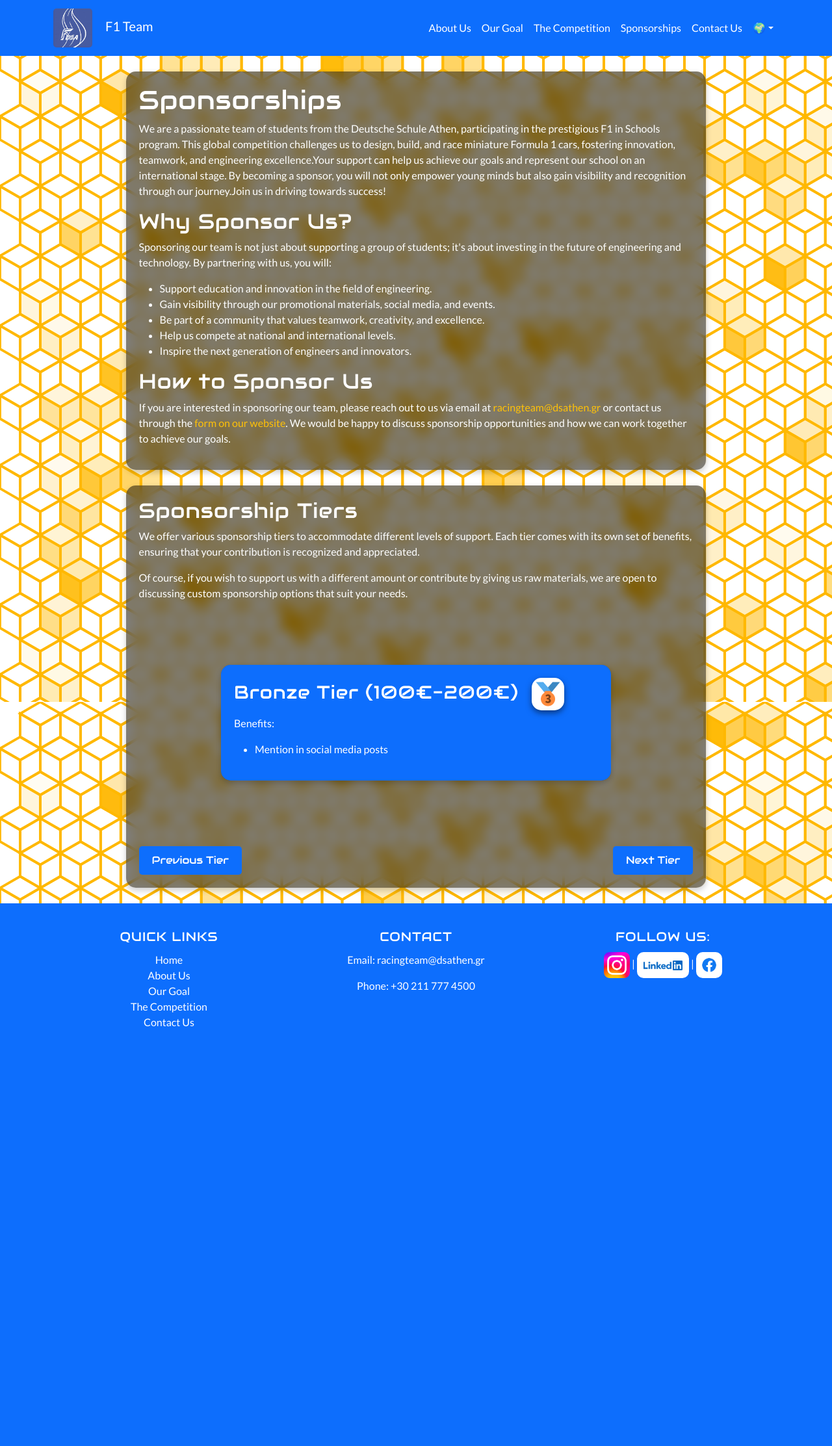
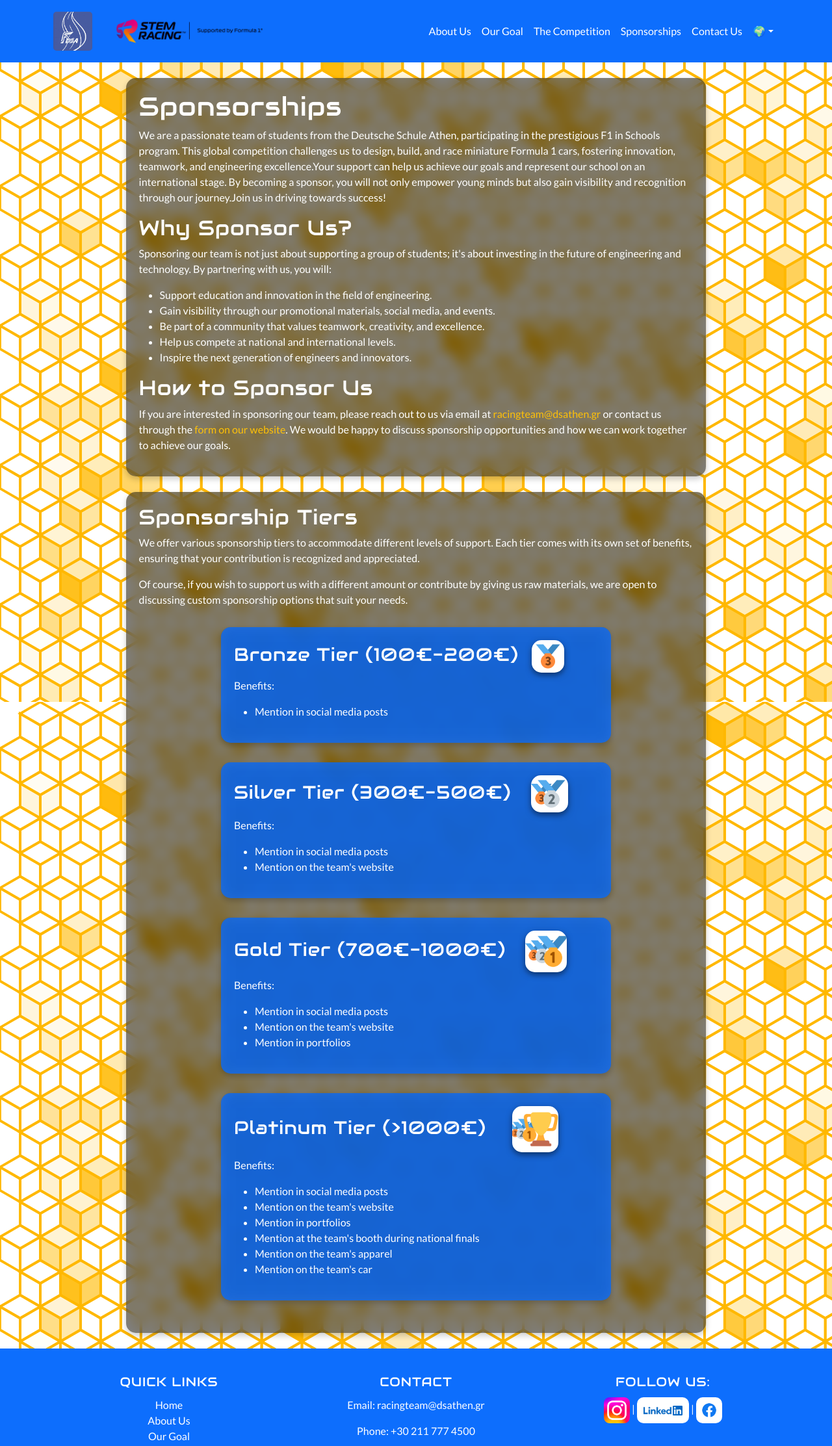
Before and after one commit to GeorgVerg/racingTeamWeb, a Django app: page /sponsorships in a window 1280 px wide. Shown: the top 2225 px of the page at 65% size. Before the commit the page ends 1580 px from the top, so only its background shows below. Run offline with Django 5.2, Linux system fonts and the light colour scheme; some libraries are stand-ins or nearby versions.

Commit message:
fixed sponsorships added logo

```diff
--- a/racers/sponsorships/static/sponsorships/css/base.css
+++ b/racers/sponsorships/static/sponsorships/css/base.css
@@ -3,6 +3,8 @@
     --secondary-color: #ffffff; /* White */
     --accent-color: #ffc107; /* Bootstrap warning yellow */
     --floating-bg: rgba(0, 0, 0, 0.5);
+
+    --primary-color-rgba: rgba(13, 110, 253, 0.8);
 }
 
 a.link {
@@ -14,53 +16,30 @@ a.link:hover {
     text-decoration: underline;
 }
 
-/* Default styles for larger screens */
-.carousel {
-    position: relative;
-    overflow: hidden;
-    min-height: 200px; /* Set a minimum height */
-    display: flex;
-    justify-content: center;
-    align-items: center;
-    padding: 20%;
-}
-
-.carousel-item {
-    position: absolute;
-    top: 50%;
-    left: 50%;
-    transform: translate(-50%, -50%) scale(0.8);
-    opacity: 0;
+.floating-window#tier {
     transition: opacity 0.5s ease, transform 0.5s ease;
     text-align: left; /* Center the text */
     color: var(--secondary-color);
     width: 80%; /* Increase width slightly for better readability */
     max-width: 600px; /* Allow larger content */
     padding: 20px; /* Add more padding for spacing */
+    margin: 30px auto; /* Center the floating window */
     box-sizing: border-box; /* Ensure padding doesn’t affect width */
     word-wrap: break-word; /* Ensure long words break properly */
     overflow-wrap: break-word; /* Ensure text doesn't overflow */
+    background: var(--primary-color-rgba);
+
 }
 
-.carousel-item.active {
-    opacity: 1;
-    transform: translate(-50%, -50%) scale(1);
-}
-
-.carousel-item.trophy{
+.floating-window.trophy{
     overflow-y: auto; /* Add vertical scrolling for overflowing content */
     max-height: 80%; /* Limit the height to 80% of the carousel */
 }
 
 /* Responsive styles for smaller screens */
 @media (max-width: 768px) {
-    .carousel {
-        min-height: 250px; /* Allow more height for larger content */
-        height: 200px; /* Further reduce height for smaller screens */
-        padding: 10px;
-    }
 
-    .carousel-item {
+    .floating-window#tier {
         width: 90%; /* Use more width for readability */
         font-size: 0.9rem; /* Slightly reduce font size */
         padding: 15px; /* Adjust padding */
@@ -69,20 +48,10 @@ a.link:hover {
     img.medals {
         width: 35px; /* Adjust medal size */
     }
-
-    .carousel-controls button {
-        padding: 8px 16px; /* Adjust button size */
-        font-size: 0.8rem; /* Reduce font size for buttons */
-    }
 }
 
 @media (max-width: 480px) {
-    .carousel {
-        min-height: 300px; /* Allow even more height for very small screens */
-        height: 180px; /* Slimmer height for very small screens */
-    }
-
-    .carousel-item {
+    .floating-window#tier {
         width: 95%; /* Use almost full width */
         font-size: 0.8rem; /* Further reduce font size */
         padding: 10px; /* Adjust padding */
@@ -91,39 +60,6 @@ a.link:hover {
     img.medals {
         width: 25px; /* Further reduce medal size */
     }
-
-    .carousel-controls {
-        flex-direction: column; /* Stack buttons vertically */
-        gap: 10px; /* Add spacing between buttons */
-    }
-
-    .carousel-controls button {
-        width: 100%; /* Make buttons full-width */
-    }
-}
-
-.carousel-controls {
-    display: flex;
-    justify-content: space-between;
-    margin-top: 20px;
-}
-
-.carousel-controls button {
-    background-color: var(--primary-color);
-    color: var(--secondary-color);
-    border: none;
-    padding: 10px 20px;
-    border-radius: 5px;
-    cursor: pointer;
-    font-family: "Audiowide", sans-serif;
-}
-
-.carousel-controls button:hover {
-    background-color: var(--accent-color);
-}
-
-#floating-carousel {
-    background: rgb(13,110,253);
 }
 
 img.medals {
--- a/racers/sponsorships/static/sponsorships/js/carousel.js
+++ /dev/null
@@ -1,24 +0,0 @@
-document.addEventListener("DOMContentLoaded", () => {
-    const items = document.querySelectorAll(".carousel-item");
-    const prevBtn = document.getElementById("prev-btn");
-    const nextBtn = document.getElementById("next-btn");
-    let currentIndex = 0;
-
-    function updateCarousel(index) {
-        items.forEach((item, i) => {
-            item.classList.toggle("active", i === index);
-        });
-    }
-
-    prevBtn.addEventListener("click", () => {
-            currentIndex = (currentIndex - 1 + items.length) % items.length;
-            updateCarousel(currentIndex);
-    });
-
-    nextBtn.addEventListener("click", () => {
-        currentIndex = (currentIndex + 1) % items.length;
-        updateCarousel(currentIndex);
-    });
-
-    updateCarousel(currentIndex);
-});
--- a/racers/sponsorships/templates/sponsorships/index.html
+++ b/racers/sponsorships/templates/sponsorships/index.html
@@ -33,15 +33,18 @@
         </p>
         <p>{% trans "Of course, if you wish to support us with a different amount or contribute by giving us raw materials, we are open to discussing custom sponsorship options that suit your needs." %}
         </p>
-        <div id="tier-carousel" class="carousel">
-            <div class="carousel-item active floating-window" id="floating-carousel" data-tier="Bronze">
+
+        <div class="floating-window" id="tier"  data-tier="Bronze">
+            <div class="hover">
                 <h3>Bronze Tier (100€-200€) <img src="{% static "sponsorships/images/medals/bronzeMedalFINAL.png" %}" alt="" class="medals" id="bronze"></h3>
                 <p>{% trans "Benefits:" %}</p>
                 <ul>
                     <li>{% trans "Mention in social media posts" %}</li>
                 </ul>
             </div>
-            <div class="carousel-item floating-window" id="floating-carousel" data-tier="Silver">
+        </div>
+        <div class="floating-window" id="tier" data-tier="Silver">
+            <div class="hover">
                 <h3>Silver Tier (300€-500€) <img src="{% static "sponsorships/images/medals/silverMedalFINAL.png" %}" alt="" class="medals" id="silver"></h3>
                 <p>{% trans "Benefits:" %}</p>
                 <ul>
@@ -49,7 +52,9 @@
                     <li>{% trans "Mention on the team's website" %}</li>
                 </ul>
             </div>
-            <div class="carousel-item floating-window" id="floating-carousel" data-tier="Gold">
+        </div>
+        <div class="floating-window" id="tier"  data-tier="Gold">
+            <div class="hover">
                 <h3>Gold Tier (700€-1000€) <img src="{% static "sponsorships/images/medals/goldMedalFINAL.png" %}" alt="" class="medals" id="gold"></h3>
                 <p>{% trans "Benefits:" %}</p>
                 <ul>
@@ -58,7 +63,9 @@
                     <li>{% trans "Mention in portfolios" %}</li>
                 </ul>
             </div>
-            <div class="carousel-item floating-window trophy" id="floating-carousel" data-tier="Platinum">
+        </div>
+        <div class="floating-window trophy" id="tier" data-tier="Platinum">
+            <div class="hover">
                 <h3>Platinum Tier (>1000€) <img src="{% static "sponsorships/images/medals/trophyMedalFINAL.png" %}" alt="" class="medals" id="trophy"></h3>
                 <p>{% trans "Benefits:" %}</p>
                 <ul>
@@ -71,13 +78,5 @@
                 </ul>
             </div>
         </div>
-        <div class="carousel-controls">
-            <button id="prev-btn" class="btn-hover">{% trans "Previous Tier" %}</button>
-            <button id="next-btn" class="btn-hover">{% trans "Next Tier" %}</button>
-        </div>
     </div>
 {% endblock %}
-
-{% block jsBlock %}
-    <script src="{% static "sponsorships/js/carousel.js" %}"></script>
-{% endblock jsBlock %}
--- a/racers/static/css/base.css
+++ b/racers/static/css/base.css
@@ -110,3 +110,8 @@ img.logo#teamLogo{
     margin-right: 20px;
     border-radius: 5px;
 }
+
+img.logo#STEM{
+    width: auto;
+    height: 70px;
+}
--- a/racers/templates/base.html
+++ b/racers/templates/base.html
@@ -5,7 +5,7 @@
 <head>
     <meta charset="UTF-8">
     <meta name="viewport" content="width=device-width, initial-scale=1.0">
-    <title>{% block title %}{% trans "F1 in Schools - Team" %}{% endblock %}</title>
+    <title>{% block title %}STEM Racing Team{% endblock %}</title>
 
     <link rel="stylesheet" href={% static "css/bootstrap/dist/css/bootstrap.min.css" %}>
     <link rel="stylesheet" href={% static 'css/base.css' %}>
@@ -19,7 +19,7 @@
 <body>
     <nav class="navbar navbar-expand-lg">
         <div class="container">
-            <a class="navbar-brand" href="{% url 'index' %}"><img src="{% static "images/Logos/teamLogo.jpg" %}" class="logo" id="teamLogo" alt="">{% trans "F1 Team" %}</a>
+            <a class="navbar-brand" href="{% url 'index' %}"><img src="{% static "images/Logos/teamLogo.jpg" %} " class="logo" id="teamLogo" alt=""><img src="{% static 'images/Logos/STEM-RACING-logo.png' %}" class="logo" id="STEM" alt=""></a>
             <button class="navbar-toggler" type="button" data-bs-toggle="collapse" data-bs-target="#navbarNav">
                 <span class="navbar-toggler-icon"></span>
             </button>
```
Also changed, not shown: racers/static/images/Logos/STEM-RACING-logo.png (added), 3 other files.
